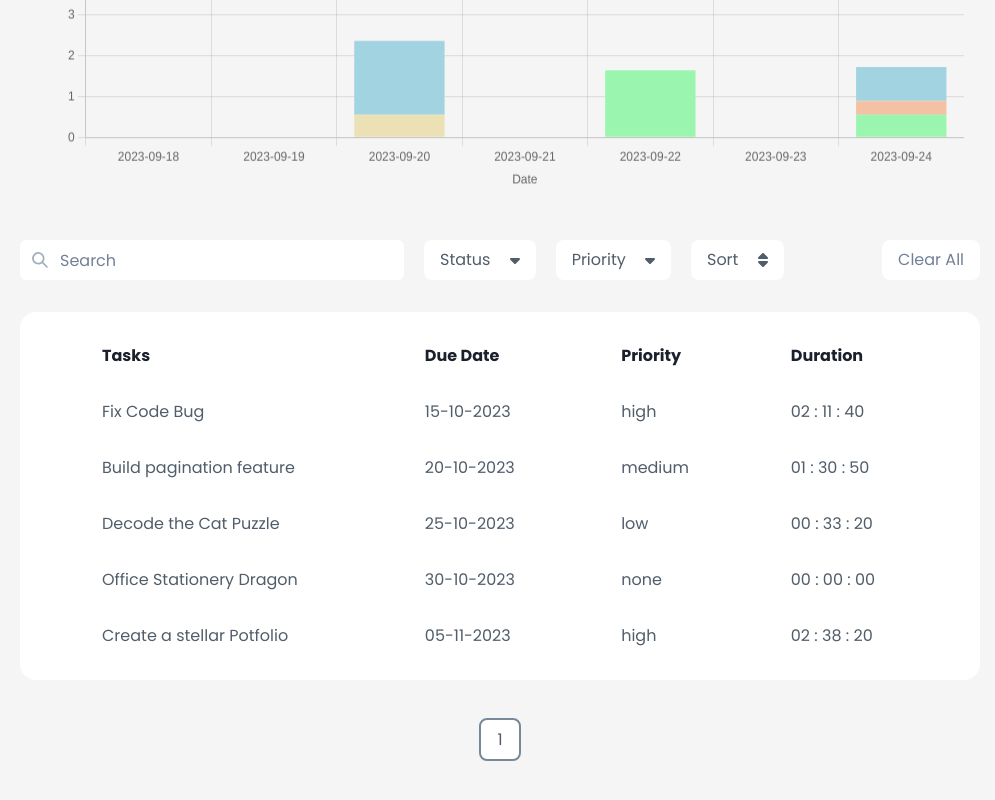
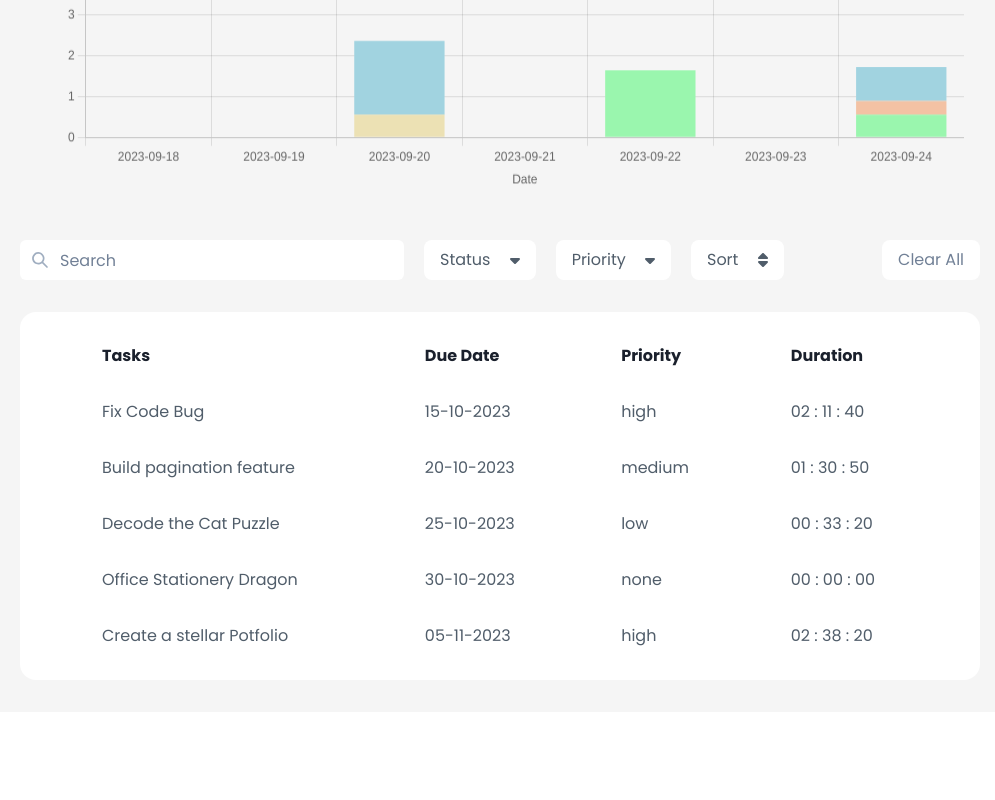
Before and after one commit to NeeshuSharmaa/focusFlow, a React (Vite) app: page /insights in a window 1280 px wide. Shown: the part 498-1298 px from the top of the page, without its empty margins (268-1263 px from the left). After the commit the page ends 1210 px from the top, so only its background shows below. Built offline with nearby package versions, Linux system fonts and the light colour scheme.

Commit message:
feat: conditional rendering- paginateComp

```diff
--- a/src/pages/home/Home.jsx
+++ b/src/pages/home/Home.jsx
@@ -51,6 +51,8 @@ export default function Home() {
     localStorage.setItem("tasks", JSON.stringify(tasks));
   }, []);
 
+  console.log(tasksToDisplay.length > tasksPerPage);
+
   return (
     <div className="home">
       <SummaryOnHome
@@ -71,11 +73,14 @@ export default function Home() {
           {tasksToDisplay?.map((task) => (
             <Task key={task.id} {...task} />
           ))}
+          {pageCount > 1 && (
             <PaginateComponent
               currentPageData={currentPageData}
               pageCount={pageCount}
               handlePageClick={handlePageClick}
             />
+          )}
+          {Boolean(completedTasks.length) && (
             <span
               className="completed-tasks"
               onClick={() => setShowCompletedTasks((show) => !show)}
@@ -87,6 +92,7 @@ export default function Home() {
                 icon={showCompletedTasks ? faCaretUp : faCaretDown}
               />
             </span>
+          )}
 
           {showCompletedTasks &&
             completedTasks?.map((task) => <Task key={task.id} {...task} />)}
--- a/src/pages/insights/components/Table.jsx
+++ b/src/pages/insights/components/Table.jsx
@@ -17,7 +17,6 @@ import { useState } from "react";
 import PaginateComponent, {
   paginate,
 } from "../../../components/pagination/Paginate";
-// import { paginate } from "../../../components/pagination/paginate";
 
 export default function Table() {
   const tasks = useSelector((state) => state.tasks.allTasks);
@@ -67,11 +66,13 @@ export default function Table() {
         </tbody>
       </table>
 
-      <PaginateComponent
-        currentPageData={currentPageData}
-        pageCount={pageCount}
-        handlePageClick={handlePageClick}
-      />
+      {pageCount > 1 && (
+        <PaginateComponent
+          currentPageData={currentPageData}
+          pageCount={pageCount}
+          handlePageClick={handlePageClick}
+        />
+      )}
     </Flex>
   );
 }
```
Lines whose indentation alone changed are shown as unchanged.
